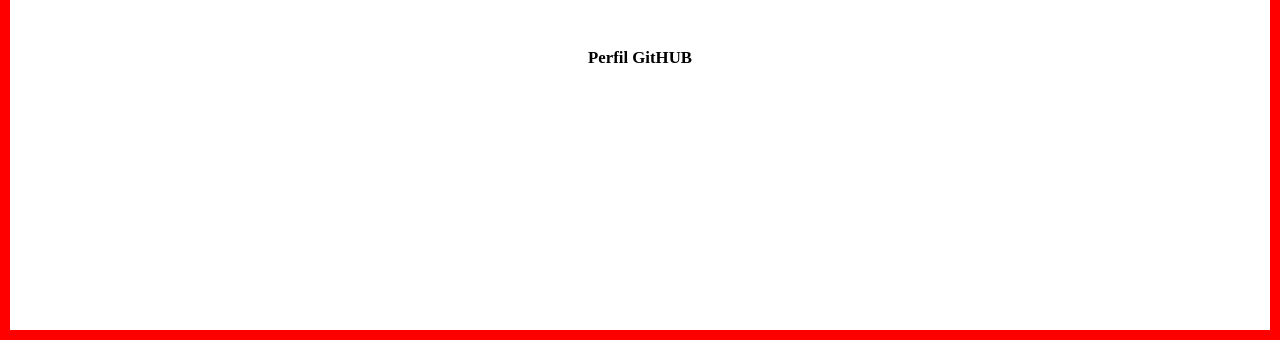
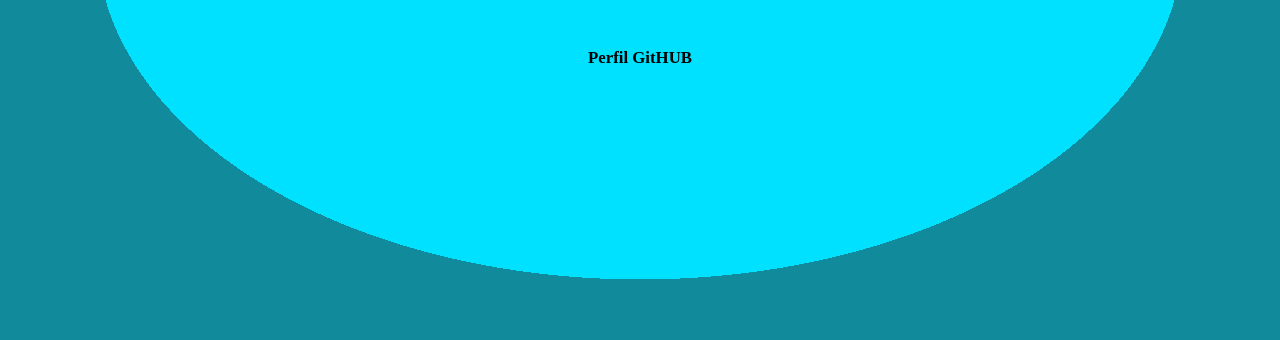
Before and after one commit to LestterX/lestterx.github.io, a plain HTML site: page index.html in a window 1280 px wide. Shown: the part 460-800 px from the top of the page. Drawn offline with Linux system fonts and the light colour scheme.

Commit message:
feat: radial-gradient

```diff
--- a/index.html
+++ b/index.html
@@ -36,7 +36,8 @@
       display: flex;
       justify-content: center;
       align-items: center;
-      border: 10px solid red;
+      background-image: radial-gradient(#00e1ff 60%, #118b9b 25%);
+      /* border: 10px solid red; */
     }
 
     header section h1 {
```
